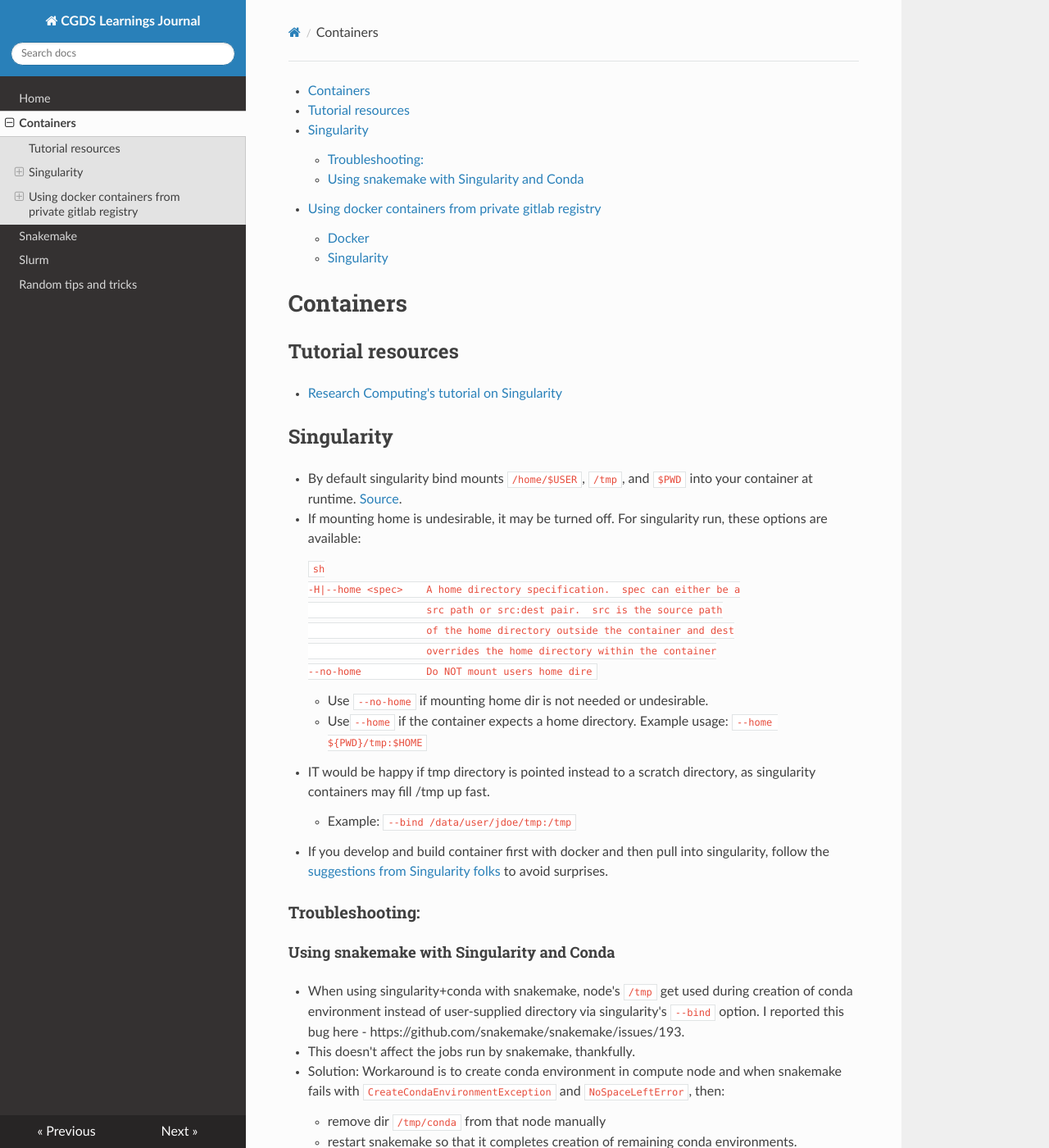
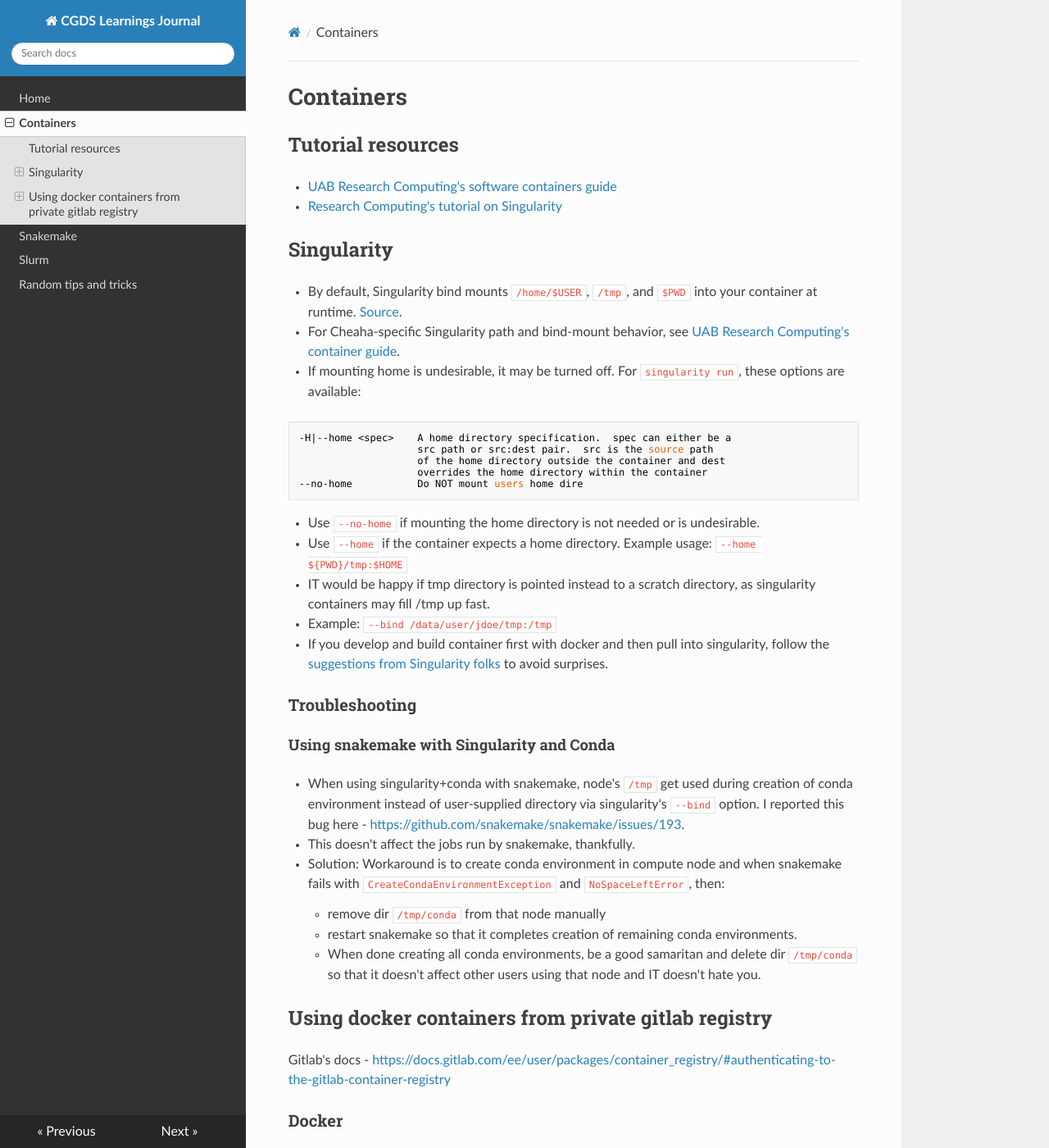
Before and after one commit to uab-cgds-worthey/learnings_journal, an MkDocs documentation site: the page built from docs/containers.md, in a window 1280 px wide and 1400 px high. Shown: the whole window at 82% size. Built offline with MkDocs 1.6.1, drawn with Linux system fonts in a browser that asks for light colours; nearby versions of some CDN libraries; some of the changed text lies outside the part shown.

Commit message:
Refresh Cheaha documentation links

````diff
--- a/docs/containers.md
+++ b/docs/containers.md
@@ -1,46 +1,37 @@
-- [Containers](#containers)
-  - [Tutorial resources](#tutorial-resources)
-  - [Singularity](#singularity)
-    - [Troubleshooting:](#troubleshooting)
-      - [Using snakemake with Singularity and Conda](#using-snakemake-with-singularity-and-conda)
-  - [Using docker containers from private gitlab registry](#using-docker-containers-from-private-gitlab-registry)
-    - [Docker](#docker)
-    - [Singularity](#singularity-1)
-
 # Containers
 
 ## Tutorial resources
 
+* [UAB Research Computing's software containers guide](https://docs.rc.uab.edu/workflow_solutions/getting_containers/)
 * [Research Computing's tutorial on Singularity](https://gitlab.rc.uab.edu/rc-training-sessions/singularity_containers/-/tree/master)
 
 
 ## Singularity
 
-- By default singularity bind mounts `/home/$USER`, `/tmp`, and `$PWD` into your container at runtime. [Source](https://singularity.lbl.gov/quickstart#working-with-files).
-  - If mounting home is undesirable, it may be turned off. For singularity run, these options are available:
+- By default, Singularity bind mounts `/home/$USER`, `/tmp`, and `$PWD` into your container at runtime. [Source](https://singularity.lbl.gov/quickstart#working-with-files).
+- For Cheaha-specific Singularity path and bind-mount behavior, see [UAB Research Computing's container guide](https://docs.rc.uab.edu/workflow_solutions/getting_containers/#singularity-paths).
+- If mounting home is undesirable, it may be turned off. For `singularity run`, these options are available:
 
-    ```sh
-    -H|--home <spec>    A home directory specification.  spec can either be a
-                        src path or src:dest pair.  src is the source path
-                        of the home directory outside the container and dest
-                        overrides the home directory within the container
-    --no-home           Do NOT mount users home dire
-    ```
+```sh
+-H|--home <spec>    A home directory specification.  spec can either be a
+                    src path or src:dest pair.  src is the source path
+                    of the home directory outside the container and dest
+                    overrides the home directory within the container
+--no-home           Do NOT mount users home dire
+```
 
-    - Use `--no-home` if mounting home dir is not needed or undesirable.
-    - Use`--home` if the container expects a home directory. Example usage:  `--home ${PWD}/tmp:$HOME`
+- Use `--no-home` if mounting the home directory is not needed or is undesirable.
+- Use `--home` if the container expects a home directory. Example usage: `--home ${PWD}/tmp:$HOME`
 
-  - IT would be happy if tmp directory is pointed instead to a scratch directory, as singularity containers may fill /tmp up fast.
-    - Example: `--bind /data/user/jdoe/tmp:/tmp`
-  - If you develop and build container first with docker and then pull into singularity, follow the [suggestions from Singularity folks](https://singularity.lbl.gov/quickstart#working-with-files) to avoid surprises.
+- IT would be happy if tmp directory is pointed instead to a scratch directory, as singularity containers may fill /tmp up fast.
+  - Example: `--bind /data/user/jdoe/tmp:/tmp`
+- If you develop and build container first with docker and then pull into singularity, follow the [suggestions from Singularity folks](https://singularity.lbl.gov/quickstart#working-with-files) to avoid surprises.
 
-
-
-### Troubleshooting:
+### Troubleshooting
 
 #### Using snakemake with Singularity and Conda
 
-- When using singularity+conda with snakemake, node's `/tmp` get used during creation of conda environment instead of user-supplied directory via singularity's `--bind` option. I reported this bug here - https://github.com/snakemake/snakemake/issues/193.
+- When using singularity+conda with snakemake, node's `/tmp` get used during creation of conda environment instead of user-supplied directory via singularity's `--bind` option. I reported this bug here - <https://github.com/snakemake/snakemake/issues/193>.
   - This doesn't affect the jobs run by snakemake, thankfully.
   - Solution: Workaround is to create conda environment in compute node and when snakemake fails with `CreateCondaEnvironmentException` and `NoSpaceLeftError`, then:
     - remove dir `/tmp/conda` from that node manually
@@ -50,7 +41,7 @@
 
 ## Using docker containers from private gitlab registry
 
-Gitlab's docs - https://docs.gitlab.com/ee/user/packages/container_registry/#authenticating-to-the-gitlab-container-registry
+Gitlab's docs - <https://docs.gitlab.com/ee/user/packages/container_registry/#authenticating-to-the-gitlab-container-registry>
 
 ### Docker
 
````
Also changed, not shown: docs/random_stuff.md (+3 -1 lines), docs/slurm.md (+5 -12 lines), startup_scripts/README.md (+1 -1 lines), vscode_remote_tunnel/README.md (+2 -1 lines).
